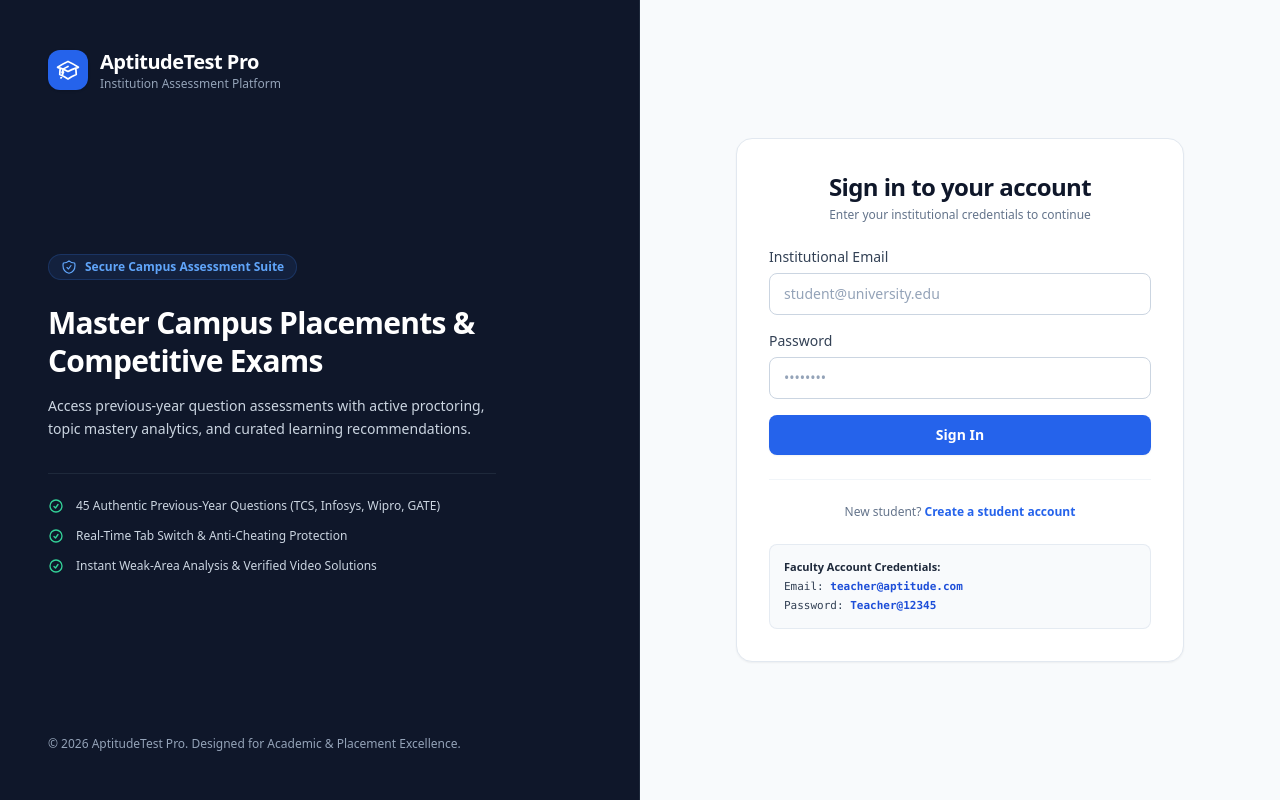
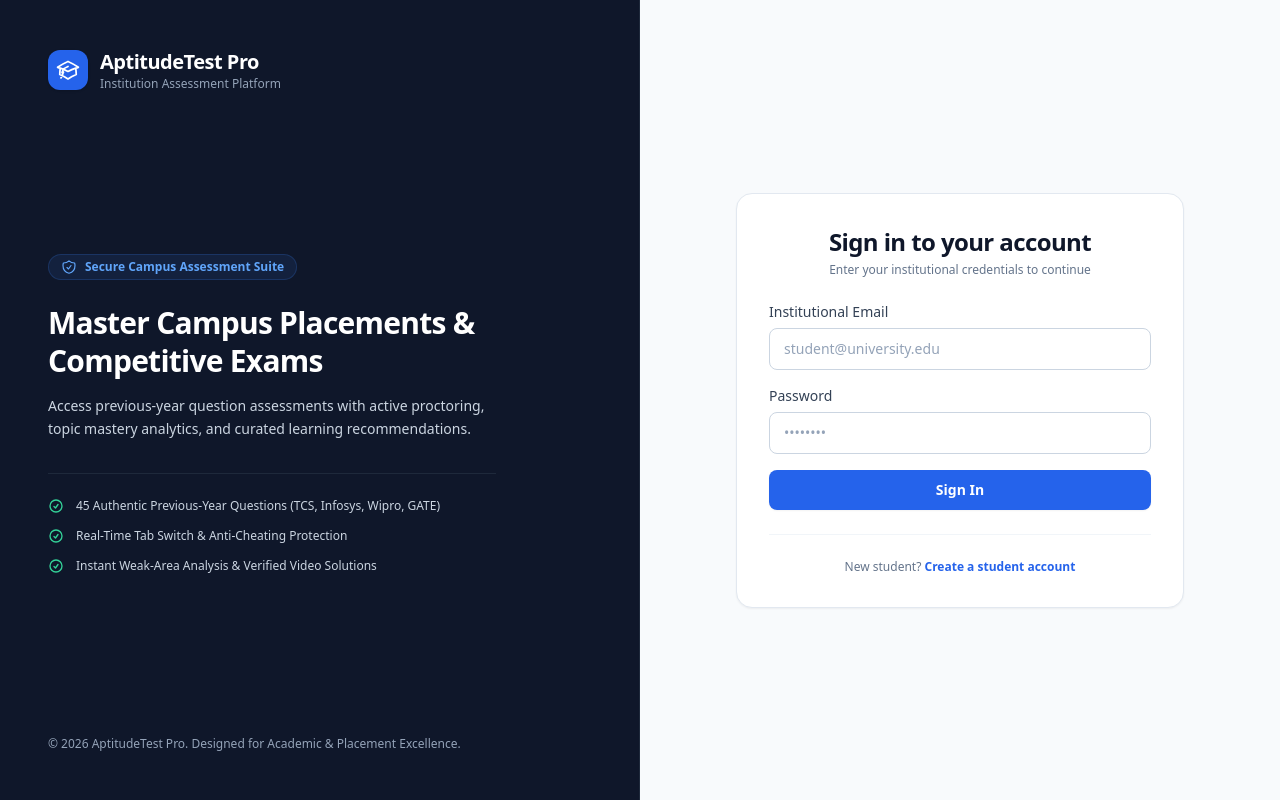
Before and after one commit to tusharjamunkar/aptitude-platform, a React (Vite) app in the folder client/: page /login in a window 1280 px wide. Built offline with nearby package versions, Linux system fonts and the light colour scheme; no server answers; the HTML template or start-up script is replaced by a standard one.

Commit message:
Remove demo faculty credentials display from login page

```diff
--- a/client/src/pages/auth/Login.jsx
+++ b/client/src/pages/auth/Login.jsx
@@ -160,14 +160,6 @@ export default function Login() {
             </p>
           </div>
 
-          {/* Quick Demo Credentials Info for Testing */}
-          <div className="mt-6 p-3.5 rounded-lg bg-slate-50 border border-slate-200/80 text-[11px] text-slate-600">
-            <span className="font-semibold text-slate-800 block mb-1">Faculty Account Credentials:</span>
-            <div className="font-mono text-slate-700 space-y-0.5">
-              <div>Email: <span className="text-blue-700 font-semibold">teacher@aptitude.com</span></div>
-              <div>Password: <span className="text-blue-700 font-semibold">Teacher@12345</span></div>
-            </div>
-          </div>
         </div>
       </div>
     </div>
```
